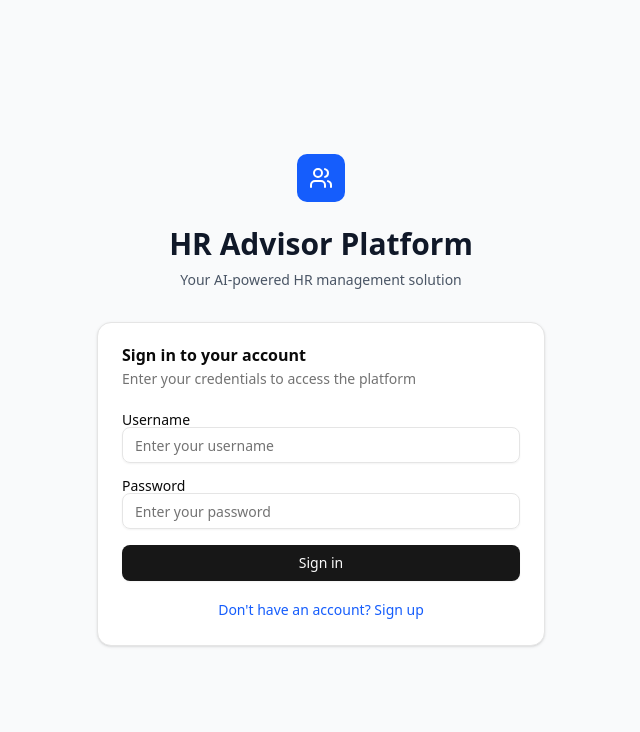
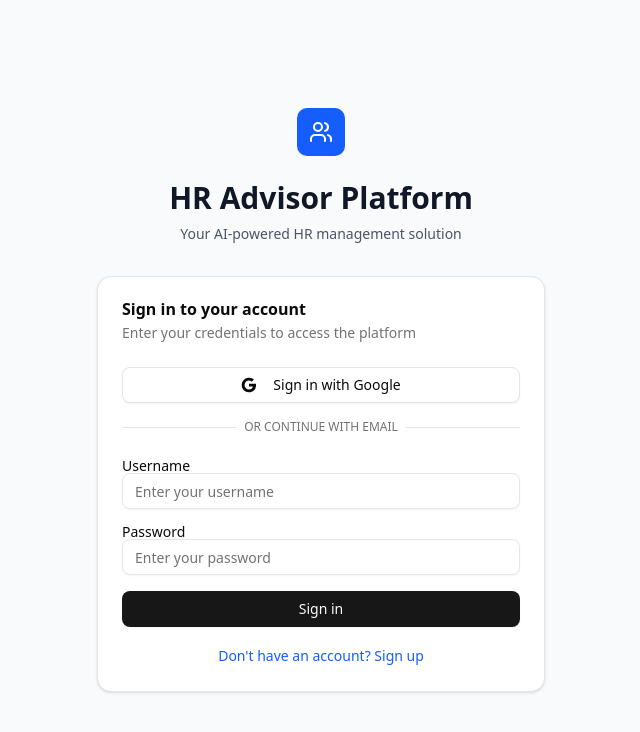
Before and after one commit to Nadeeshjayasinghe24/HR-Advisor-App, a React (Vite) app in the folder frontend/: page / in a window 1280 px wide. Shown: the top 732 px of the page, without its empty margins (319-959 px from the left). Built offline with nearby package versions, Linux system fonts and the light colour scheme.

Commit message:
Add Google login to both login and signup pages

```diff
--- a/frontend/src/components/Login.jsx
+++ b/frontend/src/components/Login.jsx
@@ -74,7 +74,7 @@ const Login = ({ onLogin }) => {
     }
   }
 
-  const handleGoogleSignup = async () => {
+  const handleGoogleAuth = async () => {
     setGoogleLoading(true)
     setError('')
 
@@ -111,10 +111,10 @@ const Login = ({ onLogin }) => {
                 localStorage.setItem('user', JSON.stringify(data.user))
                 onLogin(data.user, data.access_token)
               } else {
-                setError(data.error || 'Google signup failed')
+                setError(data.error || `Google ${isLogin ? 'login' : 'signup'} failed`)
               }
             } catch (err) {
-              setError('Google signup failed. Please try again.')
+              setError(`Google ${isLogin ? 'login' : 'signup'} failed. Please try again.`)
             } finally {
               setGoogleLoading(false)
             }
@@ -125,7 +125,7 @@ const Login = ({ onLogin }) => {
         setGoogleLoading(false)
       }
     } catch (err) {
-      setError('Google signup failed. Please try again.')
+      setError(`Google ${isLogin ? 'login' : 'signup'} failed. Please try again.`)
       setGoogleLoading(false)
     }
   }
@@ -163,14 +163,13 @@ const Login = ({ onLogin }) => {
             </CardDescription>
           </CardHeader>
           <CardContent>
-            {/* Google Sign Up Button - Only show for signup */}
-            {!isLogin && (
+            {/* Google Auth Button - Show for both login and signup */}
             <div className="mb-6">
               <Button
                 type="button"
                 variant="outline"
                 className="w-full"
-                  onClick={handleGoogleSignup}
+                onClick={handleGoogleAuth}
                 disabled={googleLoading}
               >
                 {googleLoading && <Loader2 className="mr-2 h-4 w-4 animate-spin" />}
@@ -192,7 +191,7 @@ const Login = ({ onLogin }) => {
                     d="M12 5.38c1.62 0 3.06.56 4.21 1.64l3.15-3.15C17.45 2.09 14.97 1 12 1 7.7 1 3.99 3.47 2.18 7.07l3.66 2.84c.87-2.6 3.3-4.53 6.16-4.53z"
                   />
                 </svg>
-                  Sign up with Google
+                {isLogin ? 'Sign in with Google' : 'Sign up with Google'}
               </Button>
 
               <div className="relative my-4">
@@ -200,11 +199,10 @@ const Login = ({ onLogin }) => {
                   <span className="w-full border-t" />
                 </div>
                 <div className="relative flex justify-center text-xs uppercase">
-                    <span className="bg-white px-2 text-muted-foreground">Or continue with</span>
+                  <span className="bg-white px-2 text-muted-foreground">Or continue with email</span>
                 </div>
               </div>
             </div>
-            )}
 
             <form onSubmit={handleSubmit} className="space-y-4">
               <div>
```
Lines whose indentation alone changed are shown as unchanged.
